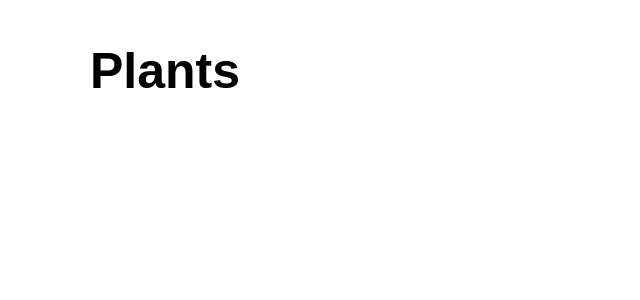
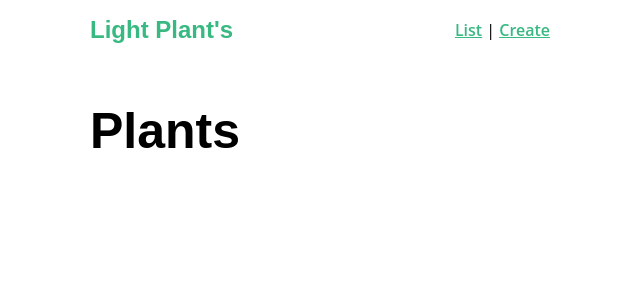
Before and after one commit to JhinAhri12/nuxt-plants, a Nuxt app: page / in a window 1280 px wide. Shown: the top 300 px of the page, without its empty margins (320-960 px from the left). Built offline with nearby package versions, Linux system fonts and the light colour scheme.

Commit message:
add Navbar on Layout

```diff
--- /dev/null
+++ b/components/NavBar.vue
@@ -0,0 +1,38 @@
+   <template>
+      <div class="nav">
+        <nuxt-link to="/" class="brand">Light Plant's</nuxt-link>
+        <nav>
+          <nuxt-link to="/">List</nuxt-link>&nbsp;|
+          <nuxt-link to="/create">Create</nuxt-link>
+        </nav>
+      </div>
+    </template>
+
+    <style scoped>
+    .brand {
+      font-family: 'Montserrat', sans-serif;
+      font-weight: 700;
+      font-size: 1.5em;
+      color: #39b982;
+      text-decoration: none;
+    }
+    .nav {
+      display: flex;
+      justify-content: space-between;
+      align-items: center;
+      height: 60px;
+    }
+    .nav .nav-item {
+      box-sizing: border-box;
+      margin: 0 5px;
+      color: rgba(0, 0, 0, 0.5);
+      text-decoration: none;
+    }
+    .nav .nav-item.router-link-exact-active {
+      color: #39b982;
+      border-bottom: solid 2px #39b982;
+    }
+    .nav a {
+      display: inline-block;
+    }
+    </style>
--- a/layouts/default.vue
+++ b/layouts/default.vue
@@ -1,9 +1,17 @@
 <template>
   <div id="app">
+    <NavBar/>
     <nuxt />
   </div>
 </template>
-
+  <script>
+    import NavBar from "~/components/NavBar.vue";
+    export default {
+      components: {
+        NavBar
+      }
+    };
+    </script>
 <style>
 html {
   -webkit-text-size-adjust: 100%;
```
